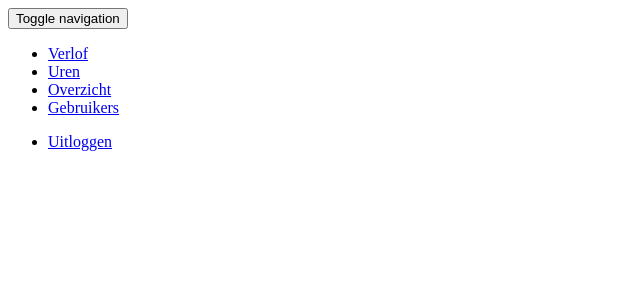
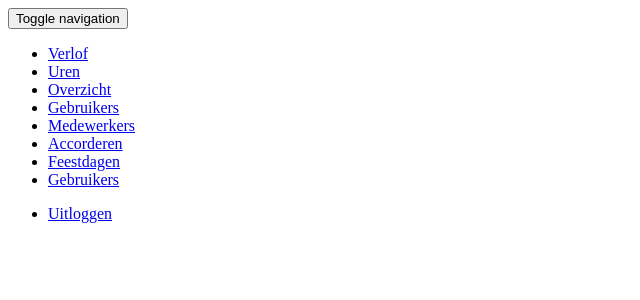
Before and after one commit to CoYaL/codefest, a PHP site: template app/templates/default/header.php in a window 1280 px wide. Shown: the top 300 px of the page, without its empty margins (0-640 px from the left). Run offline with PHP 8.4, Linux system fonts and the light colour scheme; the template is opened without the code that fills it: most values are stand-ins (such as "Sample title", 1, 10 or a date in 2020); some libraries are stand-ins or nearby versions.

Commit message:
updated header file

```diff
--- a/app/templates/default/header.php
+++ b/app/templates/default/header.php
@@ -59,6 +59,10 @@ $hooks->run('afterBody');
                     <li><a href="/hours/registration">Uren</a></li>
                     <li><a href="/hours/overview">Overzicht</a></li>
                     <li><a href="/users">Gebruikers</a></li>
+                    <li><a href="/employees">Medewerkers</a></li>
+                    <li><a href="/management/leaveRequests">Accorderen</a></li>
+                    <li><a href="/holidays">Feestdagen</a></li>
+                    <li><a href="/users">Gebruikers</a></li>
                 </ul>
                 <ul class="nav navbar-nav navbar-right">
                     <li><a href="/authentication/logout">Uitloggen</a></li>
```
